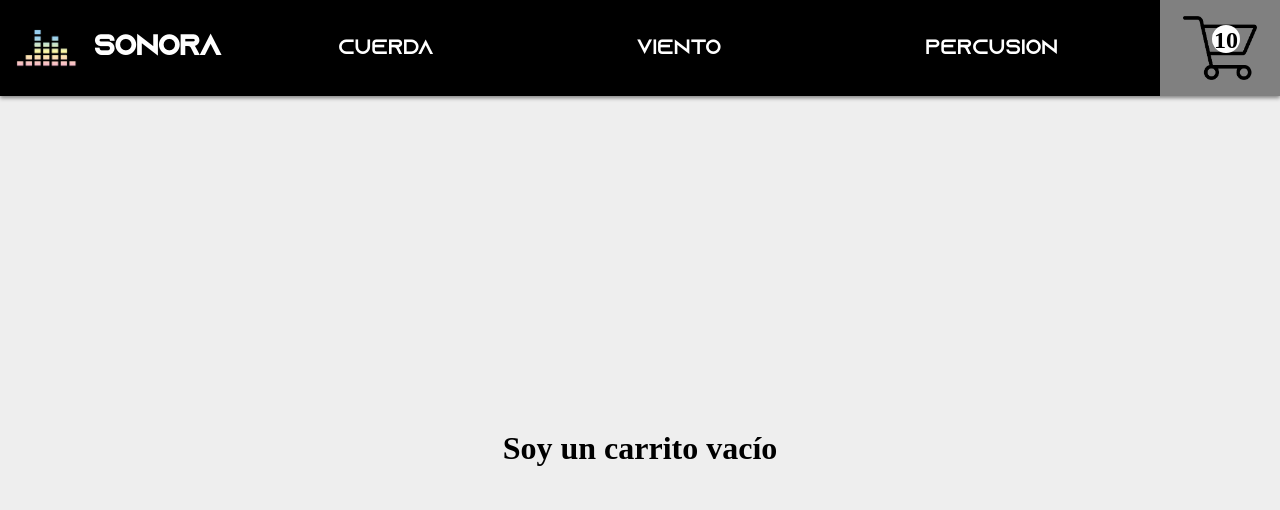
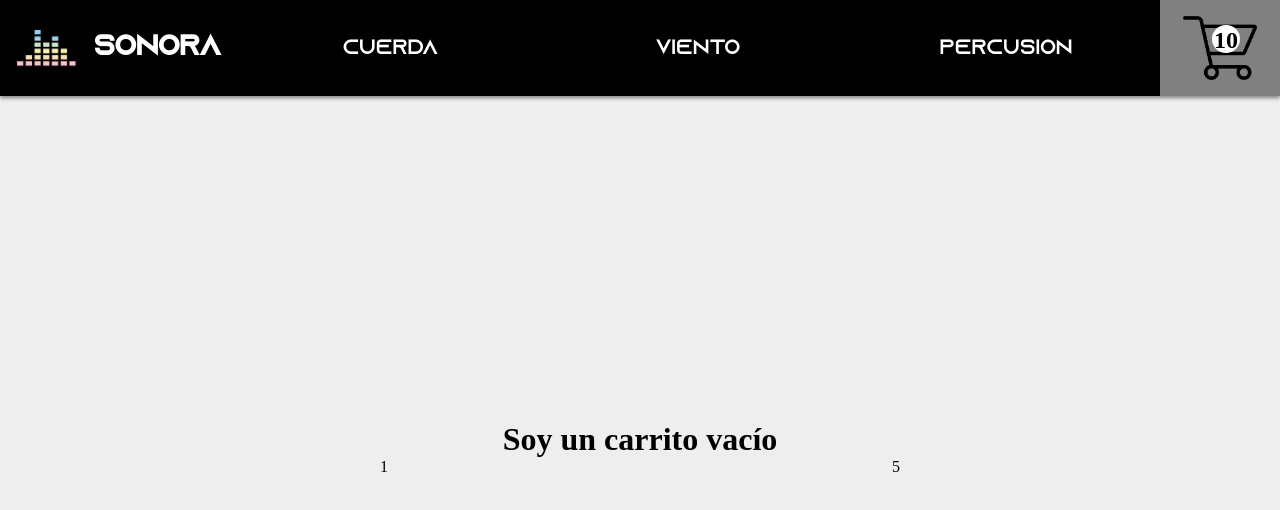
Before and after one commit to fabian-gl/coder-reactjs, a React (Create React App) app: page /cart in a window 1280 px wide. Shown: the top 510 px of the page. Built offline with nearby package versions, Linux system fonts and the light colour scheme.

Commit message:
Added CartItem Component. Added context for cart. Changed styles for navbar

```diff
--- a/src/App.js
+++ b/src/App.js
@@ -4,8 +4,11 @@ import ItemDetailContainer from './components/ItemDetailContainer/ItemDetailCont
 import { BrowserRouter as Router, Switch, Route} from 'react-router-dom'
 import CartContainer from './components/CartContainer/CartContainer';
 
+import CartContextProvider from './context/CartContext';
+
 function App() {
   return (
+    <CartContextProvider>
       <Router>
           <div className="cont-app">
             <NavBar />
@@ -26,6 +29,7 @@ function App() {
             </Switch>
           </div>
         </Router>
+      </CartContextProvider>
   );
 }
 
--- a/src/components/CartContainer/CartContainer.jsx
+++ b/src/components/CartContainer/CartContainer.jsx
@@ -1,9 +1,17 @@
 import './CartContainer.css'
 
+import { useCartContext } from '../../context/CartContext'
+import CartItem from '../CartItem/CartItem';
+
+
 const CartContainer = () => {
+    const { cartItems } = useCartContext();
+
+    console.log(cartItems)
     return (
         <div className='cont-cart-container'>
             <h1>Soy un carrito vacío</h1>
+            {cartItems.map(item =><CartItem key={item.id} {...item}/>)}
         </div>
     )
 }
--- /dev/null
+++ b/src/components/CartItem/CartItem.css
@@ -0,0 +1,4 @@
+.cont-cart-item {
+    display: flex;
+    justify-content: space-around;
+}
--- /dev/null
+++ b/src/components/CartItem/CartItem.jsx
@@ -0,0 +1,12 @@
+import './CartItem.css'
+
+const CartItem = ({id, cantidad}) => {
+    return (
+        <div className='cont-cart-item'>
+            <div>{id}</div>
+            <div>{cantidad}</div>
+        </div>
+    )
+}
+
+export default CartItem
--- a/src/components/ItemDetail/ItemDetail.jsx
+++ b/src/components/ItemDetail/ItemDetail.jsx
@@ -1,12 +1,27 @@
 import './ItemDetail.css'
 import ItemCount from '../ItemCount/ItemCount';
 
+import { useCartContext } from '../../context/CartContext'
+
+import { useState } from 'react';
+import { useHistory } from 'react-router';
+
 const ItemDetail = ({id, title, description, price, pictureUrl}) => {
+    const history = useHistory()
+
     const rootUrl = window.location.origin
     const rutaImagen = `${rootUrl}/product-pictures/${pictureUrl}`
+    const { addItem } = useCartContext();
+
+    const [cantidadAComprar, setCantidadAComprar] = useState(0)
 
     const agregaAlCarrito = cantidad => {
-        alert(`Se agregan ${cantidad} items al carrito`)
+        setCantidadAComprar(cantidad)
+    }
+
+    const terminaLaCompra = () => {
+        addItem(id, cantidadAComprar)
+        history.push('/cart')
     }
 
     return (
@@ -20,7 +35,13 @@ const ItemDetail = ({id, title, description, price, pictureUrl}) => {
                     <p className="descripcion">{description}</p>
                     <div className="cont-precio-contador">
                         <p className='precio'>${price}</p>
-                        <ItemCount stock={4} onAdd={agregaAlCarrito}/>
+
+                        {( cantidadAComprar ?
+                            <button onClick={terminaLaCompra}>Terminar la compra</button>
+                        :
+                            <ItemCount stock={4} onAdd={agregaAlCarrito}/>
+                        )}
+
                     </div>
                 </div>
             </div>
--- a/src/components/NavBar/NavBar.css
+++ b/src/components/NavBar/NavBar.css
@@ -61,8 +61,8 @@
     flex-wrap: nowrap;
 }
 
-.cont-navbar .cont-botones .nav-item-selected {
-    color: rgb(247, 108, 108);
+.cont-navbar .navbar-item-celu {
+    width: 100%;
 }
 
 
--- a/src/components/NavBar/NavBar.jsx
+++ b/src/components/NavBar/NavBar.jsx
@@ -8,6 +8,10 @@ const NavBar = () => {
     const menu = ['CUERDA', 'VIENTO', 'PERCUSION']
 
     const toggleMenuCelu = () => document.querySelector('.menu-celu').classList.toggle('oculto')
+
+    const closeMenu = () => {
+        document.querySelector('.cont-navbar .cont-hamburger input').click()
+    }
 
     return (
         <div className='cont-navbar'>
@@ -35,7 +39,7 @@ const NavBar = () => {
             </div>
             <div>
                 <div className="menu-celu oculto">
-                    { menu.map((elem, index) => <NavBarItem nombre={elem} key={index}/>) }
+                    { menu.map((elem, index) => <NavBarItem onClick={closeMenu} nombre={elem} key={index}/>) }
                 </div>
             </div>
 
--- a/src/components/NavBarItem/NavBarItem.css
+++ b/src/components/NavBarItem/NavBarItem.css
@@ -1,16 +1,24 @@
 .boton-navbar {
+    flex: 1;
+    height: 100%;
     cursor: pointer;
     display: flex;
     align-items: center;
-    height: 100%;
     justify-content: center;
     padding: 2vh 0;
     transition: transform 0.3s ease-in;
     transform: scale(1);
     font-size: 2.6vh;
+    background-color: inherit;
+    transition: background-color;
 }
 
-.boton-navbar:hover {
-    transform: scale(1.1);
-    transition: transform 0.3s ease-in;
+.menu-celu .boton-navbar {
+    width: 100%;
 }
+
+.boton-navbar.selected {
+    background-color: rgb(43, 43, 43);
+    transition: background-color 0.3s;
+    height: 100%;
+}
--- a/src/components/NavBarItem/NavBarItem.jsx
+++ b/src/components/NavBarItem/NavBarItem.jsx
@@ -1,12 +1,10 @@
 import './NavBarItem.css'
 
 import { NavLink } from 'react-router-dom'
-const NavBarItem = ({nombre}) => {
+const NavBarItem = ({nombre, onClick}) => {
     return (
-        <NavLink activeClassName='nav-item-selected' className='no-decoration' to={`/category/${nombre.toLowerCase()}`}>
-            <div className="boton-navbar">
-                {nombre}
-            </div>
+        <NavLink onClick={onClick} activeClassName='selected' className='boton-navbar no-decoration' to={`/category/${nombre.toLowerCase()}`}>
+            {nombre}
         </NavLink>
     )
 }
--- /dev/null
+++ b/src/context/CartContext.js
@@ -0,0 +1,35 @@
+import React, { createContext, useContext, useState } from 'react';
+
+const CartContext = createContext();
+
+export const useCartContext = () => useContext(CartContext);
+
+const CartContextProvider = ({ children }) => {
+    const [cartItems, setCartItems] = useState([{id:1, cantidad: 5}]);
+
+    const addItem = (id, cantidad) => {
+        const idNumber = parseInt(id)
+
+        const indexFound = cartItems.findIndex(elem => elem.id === idNumber)
+
+        if (indexFound !== -1)
+        {
+            const cartItemsUpdated = [...cartItems]
+            cartItemsUpdated[indexFound].cantidad += cantidad
+            setCartItems(cartItemsUpdated)
+        }
+        else setCartItems([...cartItems, {id: parseInt(id), cantidad: parseInt(cantidad)}])
+    }
+
+    return (
+        <CartContext.Provider
+            value={{
+                cartItems,
+                addItem
+            }}>
+            {children}
+        </CartContext.Provider>
+    )
+}
+
+export default CartContextProvider;
```
Lines whose indentation alone changed are shown as unchanged.
